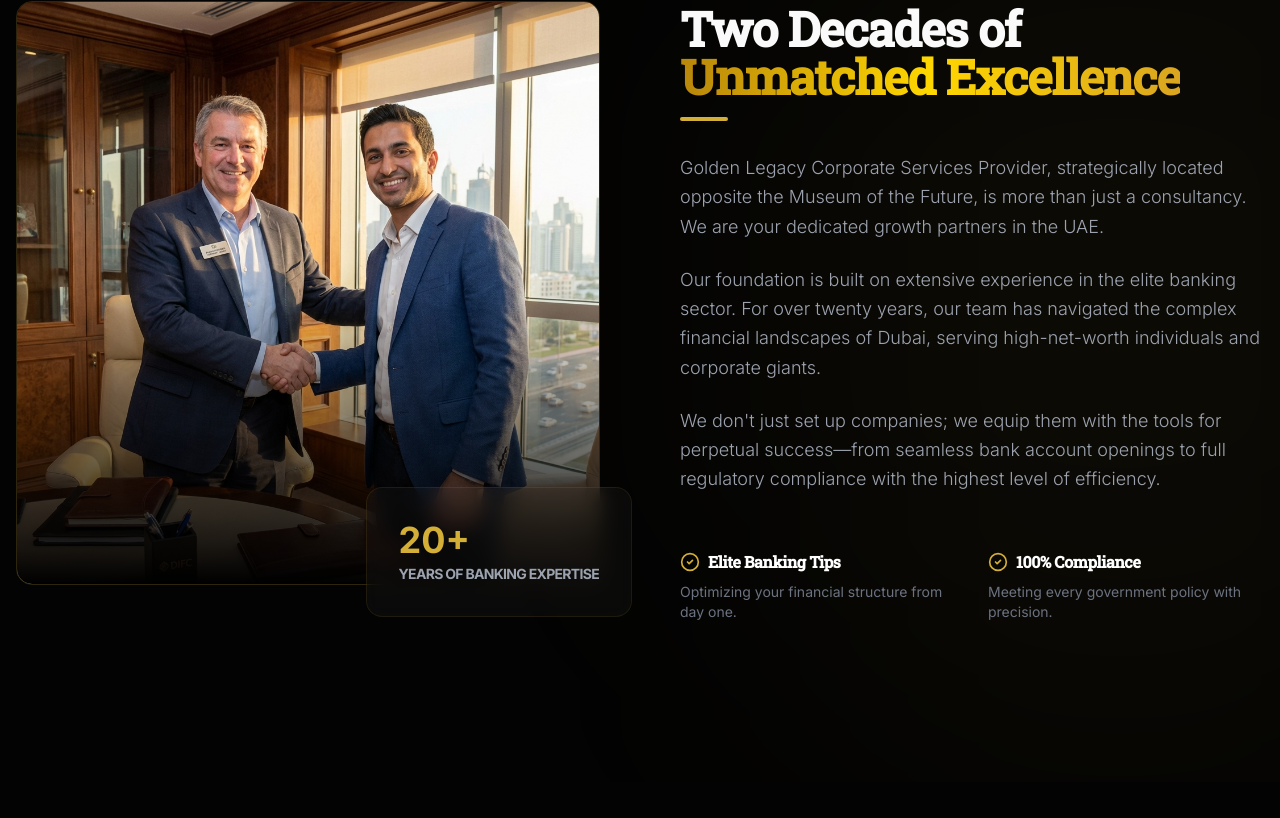
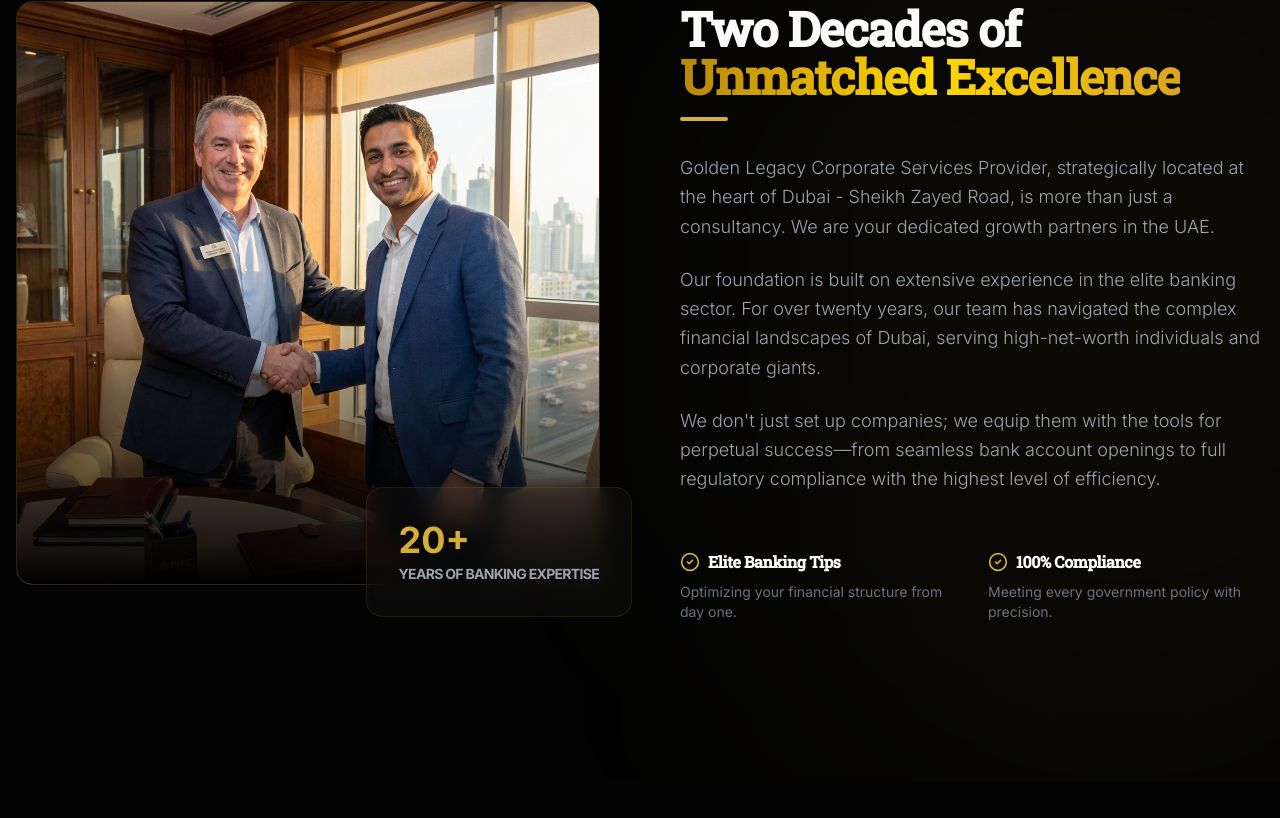
Before and after one commit to pvsameerpvs/golden-fortune-static, a Next.js app: page / in a window 1280 px wide. Shown: the part 1702-2520 px from the top of the page. Built offline with nearby package versions, Linux system fonts and the light colour scheme.

Commit message:
fix: ui currct

```diff
--- a/app/contact/page.tsx
+++ b/app/contact/page.tsx
@@ -48,7 +48,7 @@
                   </div>
                   <div className="space-y-1">
                     <p className="text-white font-black uppercase text-xs tracking-widest opacity-50">Headquarters</p>
-                    <p className="text-white text-lg font-medium">Sheikh Zayed Road, Opposite Future Museum,<br />Dubai, UAE</p>
+                    <p className="text-white text-lg font-medium">located at the heart of Dubai - Sheikh Zayed Road</p>
                   </div>
                 </div>
 
--- a/components/Footer.tsx
+++ b/components/Footer.tsx
@@ -70,7 +70,7 @@
                 </div>
                 <div>
                   <p className="text-white font-bold mb-1">Visit Our Office</p>
-                  <p className="text-gray-500 leading-relaxed font-light">Sheikh Zayed, Opposite Future Museum,<br />Dubai, United Arab Emirates</p>
+                  <p className="text-gray-500 leading-relaxed font-light">located at the heart of Dubai - Sheikh Zayed Road</p>
                 </div>
               </div>
 
--- a/components/about/Narrative.tsx
+++ b/components/about/Narrative.tsx
@@ -25,7 +25,7 @@
 
             <div className="space-y-6 text-gray-400 text-lg leading-relaxed font-light">
               <p>
-                Golden Legacy Corporate Services Provider is strategically located in Sheikh Zayed, directly opposite the iconic Museum of the Future. This prime location mirrors our forward-thinking approach to business setup.
+                Golden Legacy Corporate Services Provider is strategically located at the heart of Dubai - Sheikh Zayed Road. This prime location mirrors our forward-thinking approach to business setup.
               </p>
               <p>
                 Our team brings an extensive background from the UAE's premier banking sector. For over twenty years, we have managed complex financial portfolios and corporate structures for high-net-worth individuals and international enterprises.
--- a/components/home/About.tsx
+++ b/components/home/About.tsx
@@ -49,7 +49,7 @@
 
             <div className="space-y-6 text-gray-400 text-lg leading-relaxed font-light">
               <p>
-                Golden Legacy Corporate Services Provider, strategically located opposite the Museum of the Future, is more than just a consultancy. We are your dedicated growth partners in the UAE.
+                Golden Legacy Corporate Services Provider, strategically located at the heart of Dubai - Sheikh Zayed Road, is more than just a consultancy. We are your dedicated growth partners in the UAE.
               </p>
               <p>
                 Our foundation is built on extensive experience in the elite banking sector. For over twenty years, our team has navigated the complex financial landscapes of Dubai, serving high-net-worth individuals and corporate giants.
--- a/components/home/ContactBanner.tsx
+++ b/components/home/ContactBanner.tsx
@@ -32,7 +32,7 @@
              </div>
 
              <p className="text-gray-400 text-xs font-black tracking-[0.3em] uppercase pt-8">
-               Located opposite the Museum of the Future, Sheikh Zayed Road
+               Located at the heart of Dubai - Sheikh Zayed Road
              </p>
            </div>
         </div>
```
